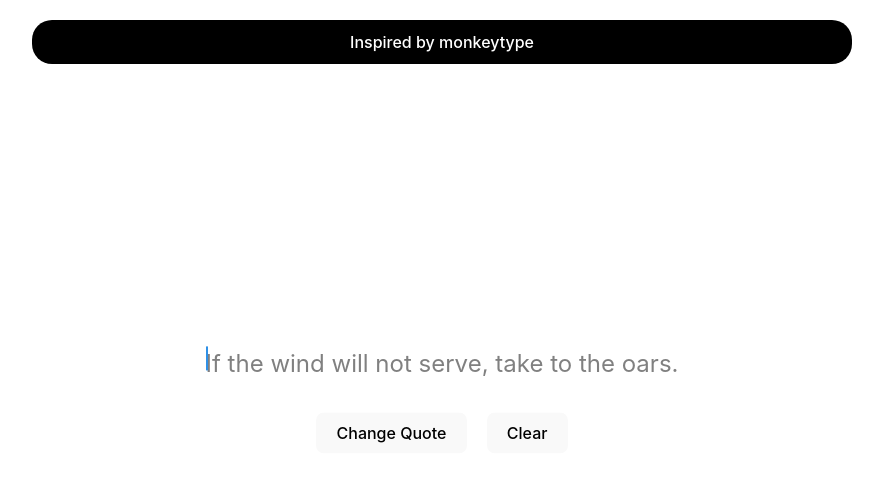
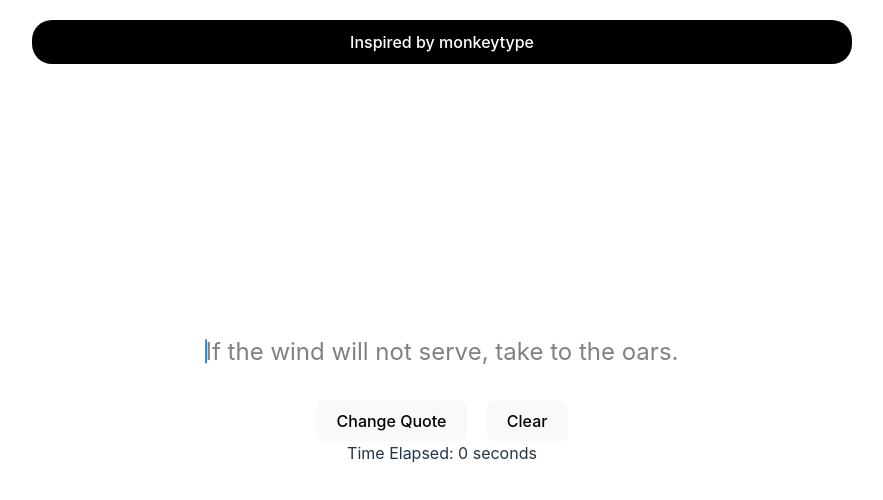
Before and after one commit to smanzler/TypeTownV3, a React (Vite) app: page / in a window 1280 px wide. Shown: the top 500 px of the page, without its empty margins (198-1081 px from the left). Built offline with nearby package versions, Linux system fonts and the light colour scheme.

Commit message:
Added timer and results

```diff
--- a/package.json
+++ b/package.json
@@ -15,6 +15,7 @@
   },
   "devDependencies": {
     "@eslint/js": "^9.11.1",
+    "@types/node": "^22.7.5",
     "@types/react": "^18.3.10",
     "@types/react-dom": "^18.3.0",
     "@vitejs/plugin-react": "^4.3.2",
--- a/src/components/Textbox/Textbox.css
+++ b/src/components/Textbox/Textbox.css
@@ -25,8 +25,8 @@
 
 .cursor {
   position: absolute;
-  top: 0px;
-  left: 0px;
+  top: 5px;
+  left: -1px;
 
   width: 2px;
   height: 1em;
--- a/src/components/Textbox/Textbox.tsx
+++ b/src/components/Textbox/Textbox.tsx
@@ -1,14 +1,35 @@
+/* eslint-disable react-hooks/exhaustive-deps */
 import { useEffect, useRef, useState } from "react";
 import "./Textbox.css";
 import quotesData from "../../data/quotes.json";
+
+const Results = ({
+  timer,
+  onPlayAgain,
+}: {
+  timer: number;
+  onPlayAgain: () => void;
+}) => (
+  <div className="results-container">
+    <h2>Results</h2>
+    <p>You finished the quote!</p>
+    <p>Time taken: {timer} seconds</p>
+    <button onClick={onPlayAgain}>Play Again</button>
+  </div>
+);
 
 const Textbox = () => {
   const [words, setWords] = useState("");
   const [userInput, setUserInput] = useState("");
 
+  const [timer, setTimer] = useState(0);
+  const [isTyping, setIsTyping] = useState(false);
+  const [finished, setFinished] = useState(false);
+
   const cursorRef = useRef<HTMLSpanElement | null>(null);
   const textRefs = useRef<(HTMLSpanElement | null)[]>([]);
   const textContainerRef = useRef<HTMLDivElement | null>(null);
+  const timerRef = useRef<NodeJS.Timeout | null>(null);
 
   const getRandomQuote = () => {
     const quotes = quotesData.quotes;
@@ -16,12 +37,21 @@ const Textbox = () => {
     return quotes[randomIndex].quote;
   };
 
+  const addKey = (key: string) => {
+    setUserInput((prev) => {
+      if (!isTyping) {
+        setIsTyping(true);
+      }
+      return prev + key;
+    });
+  };
+
   const handleKeyPress = (event: KeyboardEvent) => {
     const { key, ctrlKey } = event;
 
     if (key === " " || key === "Spacebar") {
       event.preventDefault();
-      setUserInput((prev) => prev + " ");
+      addKey(key);
     } else if (ctrlKey && key === "Backspace") {
       setUserInput((prev) => {
         const trimmed = prev.trimEnd();
@@ -29,9 +59,11 @@ const Textbox = () => {
         return updated.length > 0 ? updated + " " : updated;
       });
     } else if (key.length === 1) {
-      setUserInput((prev) => prev + key);
+      addKey(key);
     } else if (key === "Backspace") {
       setUserInput((prev) => prev.slice(0, -1));
+    } else if (key === "Enter") {
+      console.log(key);
     }
   };
 
@@ -47,7 +79,34 @@ const Textbox = () => {
   }, []);
 
   useEffect(() => {
+    if (isTyping) {
+      timerRef.current = setInterval(() => {
+        setTimer((prev) => prev + 1);
+      }, 1000);
+    }
+
+    return () => {
+      if (timerRef.current) clearInterval(timerRef.current);
+    };
+  }, [isTyping]);
+
+  const stopTimer = () => {
+    console.log("stop");
+    if (timerRef.current) {
+      clearInterval(timerRef.current);
+      timerRef.current = null;
+    }
+    setIsTyping(false);
+  };
+
+  useEffect(() => {
     const currentIndex = userInput.length;
+
+    if (userInput.length === words.length && words.length !== 0) {
+      setFinished(true);
+      stopTimer();
+      return;
+    }
 
     if (!cursorRef.current || !textContainerRef.current) return;
 
@@ -80,8 +139,21 @@ const Textbox = () => {
     }
   }, [userInput]);
 
+  const resetGame = () => {
+    setWords(getRandomQuote());
+    setUserInput("");
+    setTimer(0);
+    setIsTyping(false);
+    setFinished(false);
+    if (timerRef.current) clearInterval(timerRef.current);
+  };
+
   return (
     <div className="container">
+      {finished ? (
+        <Results timer={timer} onPlayAgain={resetGame} />
+      ) : (
+        <>
           <div className="text-container" ref={textContainerRef}>
             {words.split("").map((char, index) => {
               let style: React.CSSProperties | undefined = undefined;
@@ -116,12 +188,17 @@ const Textbox = () => {
               onClick={() => {
                 setWords(getRandomQuote());
                 setUserInput("");
+                setTimer(0);
+                setIsTyping(false);
               }}
             >
               Change Quote
             </button>
             <button onClick={() => setUserInput("")}>Clear</button>
           </div>
+          <div>Time Elapsed: {timer} seconds</div>
+        </>
+      )}
     </div>
   );
 };
```
Also changed, not shown: 1 other file (tests, documents, lock files or other folders). Lines whose indentation alone changed are shown as unchanged.
